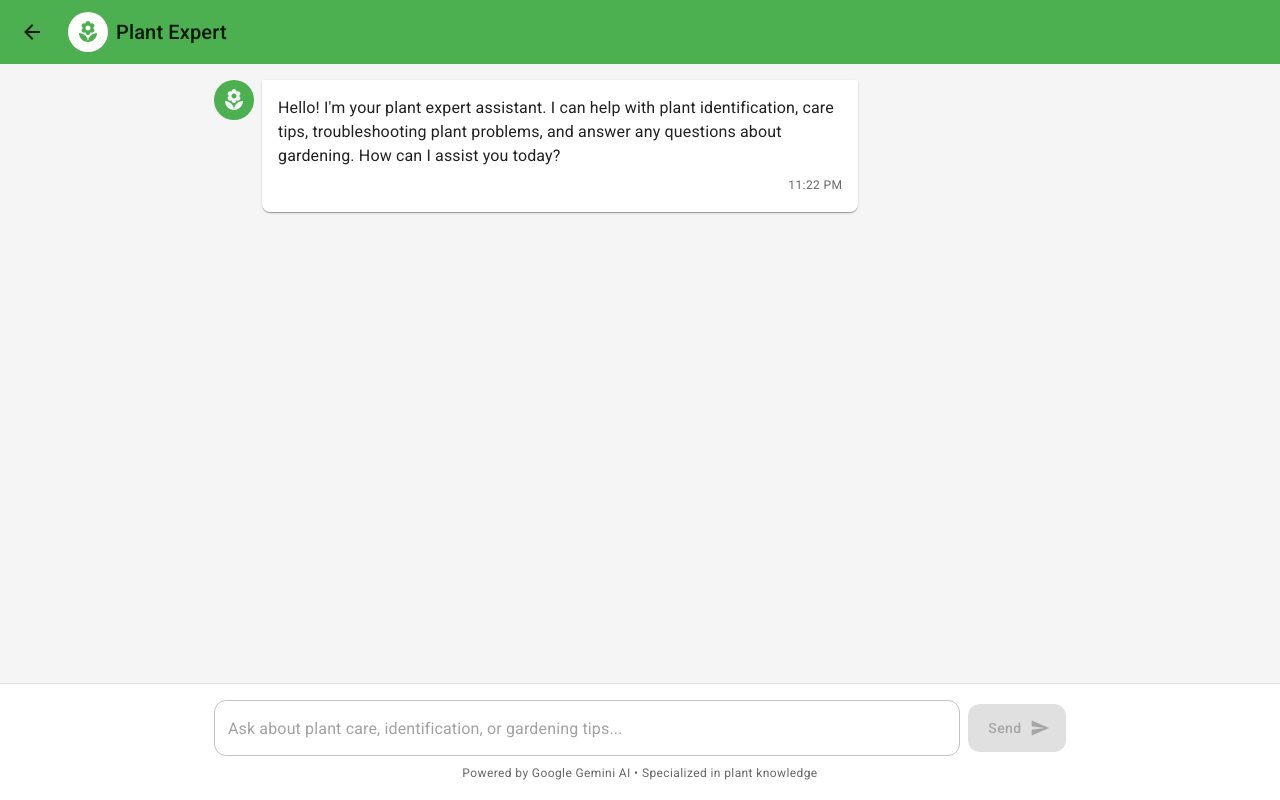
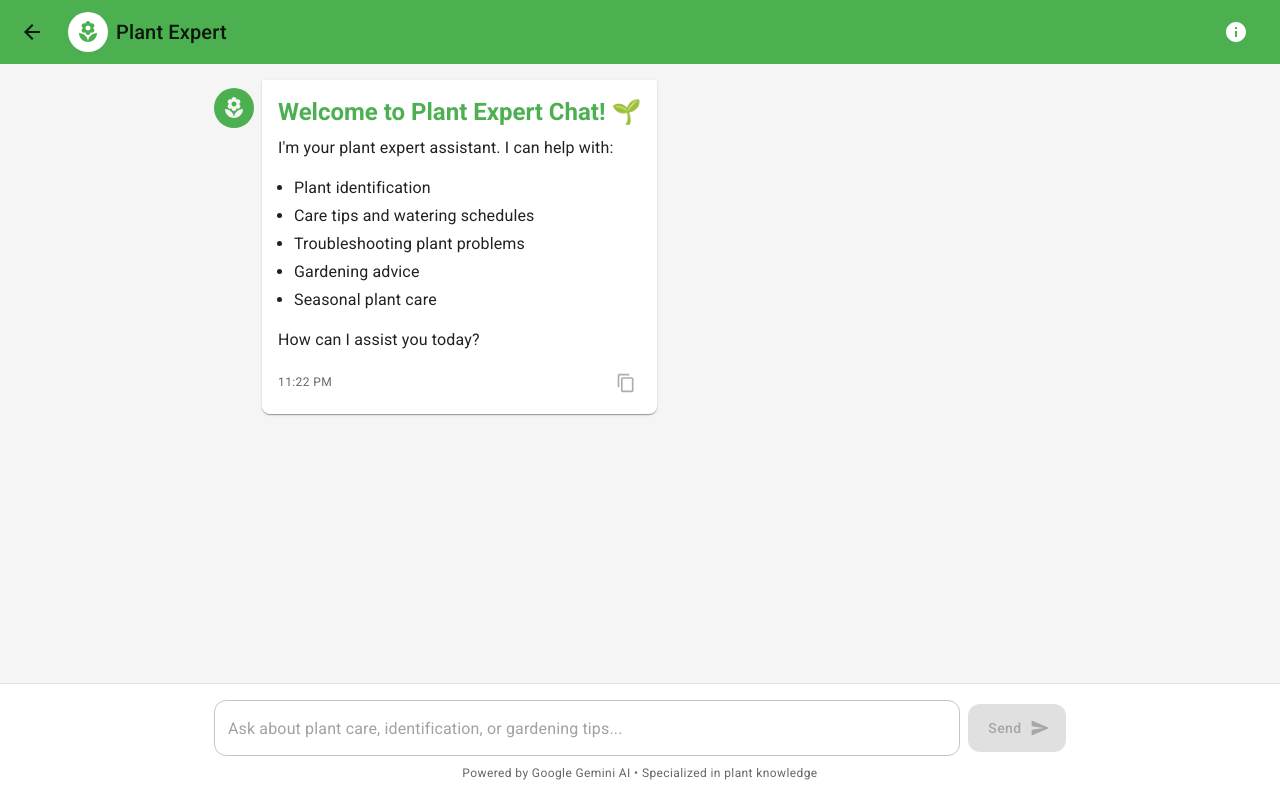
Before and after one commit to sanjitasahu/plantanalyser, a React (Create React App) app: page /expert-chat in a window 1280 px wide. Built offline with nearby package versions, Linux system fonts and the light colour scheme; no server answers; sample sign-in values are in the browser's storage.

Commit message:
Add Markdown support to ExpertChat for structured plant advice

```diff
--- a/package.json
+++ b/package.json
@@ -20,8 +20,10 @@
     "dotenv": "^16.4.7",
     "react": "^19.0.0",
     "react-dom": "^19.0.0",
+    "react-markdown": "^10.0.1",
     "react-router-dom": "^7.2.0",
     "react-scripts": "^5.0.1",
+    "remark-gfm": "^4.0.1",
     "uuid": "^11.1.0"
   },
   "browserslist": {
--- a/src/pages/ExpertChat.tsx
+++ b/src/pages/ExpertChat.tsx
@@ -11,15 +11,20 @@ import {
   AppBar,
   Toolbar,
   Divider,
-  Container
+  Container,
+  Link as MuiLink
 } from '@mui/material';
 import {
   Send as SendIcon,
   ArrowBack as ArrowBackIcon,
-  LocalFlorist as PlantIcon
+  LocalFlorist as PlantIcon,
+  ContentCopy as CopyIcon,
+  Info as InfoIcon
 } from '@mui/icons-material';
 import { useNavigate } from 'react-router-dom';
 import { GoogleGenerativeAI } from '@google/generative-ai';
+import ReactMarkdown from 'react-markdown';
+import remarkGfm from 'remark-gfm';
 
 // Initialize the Gemini API with the API key from environment variables
 const API_KEY = process.env.REACT_APP_GEMINI_API_KEY;
@@ -41,12 +46,13 @@ const ExpertChat: React.FC = () => {
   const messagesEndRef = useRef<HTMLDivElement>(null);
   const navigate = useNavigate();
   const [chatModel, setChatModel] = useState<any>(null);
+  const [showMarkdownInfo, setShowMarkdownInfo] = useState(false);
 
   // Initialize chat with welcome message
   useEffect(() => {
     const initialMessage: Message = {
       id: '1',
-      text: "Hello! I'm your plant expert assistant. I can help with plant identification, care tips, troubleshooting plant problems, and answer any questions about gardening. How can I assist you today?",
+      text: "# Welcome to Plant Expert Chat! 🌱\n\nI'm your plant expert assistant. I can help with:\n\n- Plant identification\n- Care tips and watering schedules\n- Troubleshooting plant problems\n- Gardening advice\n- Seasonal plant care\n\nHow can I assist you today?",
       sender: 'bot',
       timestamp: new Date()
     };
@@ -60,11 +66,11 @@ const ExpertChat: React.FC = () => {
           history: [
             {
               role: "user",
-              parts: [{ text: "I want to talk about plants, gardening, and plant care. I might ask for identification help, care tips, or troubleshooting advice." }],
+              parts: [{ text: "I want to talk about plants, gardening, and plant care. I might ask for identification help, care tips, or troubleshooting advice. Please use Markdown formatting in your responses to make them more structured and readable. Use headings, lists, tables, and other formatting as appropriate." }],
             },
             {
               role: "model",
-              parts: [{ text: "I'd be happy to discuss plants, gardening, and plant care with you! I can provide information on plant identification, care requirements, troubleshooting common issues, and general gardening advice. Feel free to ask any questions you have about your plants or gardening projects." }],
+              parts: [{ text: "# Welcome to Plant Expert Chat! 🌱\n\nI'd be happy to discuss plants, gardening, and plant care with you! I can provide information on plant identification, care requirements, troubleshooting common issues, and general gardening advice.\n\nI'll use Markdown formatting to make my responses clear and structured. Feel free to ask any questions you have about your plants or gardening projects." }],
             },
           ],
           generationConfig: {
@@ -106,7 +112,10 @@ const ExpertChat: React.FC = () => {
     setError(null);
 
     try {
-      const result = await chatModel.sendMessage([{ text: inputText.trim() }]);
+      // Add instructions to use Markdown in the prompt
+      const enhancedPrompt = inputText.trim() + "\n\nPlease format your response using Markdown with headings, lists, and other formatting as appropriate to make the information clear and structured.";
+
+      const result = await chatModel.sendMessage([{ text: enhancedPrompt }]);
       const response = await result.response;
       const responseText = response.text();
 
@@ -149,6 +158,18 @@ const ExpertChat: React.FC = () => {
     }
   };
 
+  // Handle copying message text
+  const handleCopyMessage = (text: string) => {
+    navigator.clipboard.writeText(text)
+      .then(() => {
+        // Could show a snackbar or toast here
+        console.log('Text copied to clipboard');
+      })
+      .catch(err => {
+        console.error('Failed to copy text: ', err);
+      });
+  };
+
   return (
     <Box sx={{ height: '100vh', display: 'flex', flexDirection: 'column' }}>
       {/* App Bar */}
@@ -162,7 +183,7 @@ const ExpertChat: React.FC = () => {
           >
             <ArrowBackIcon />
           </IconButton>
-          <Box sx={{ display: 'flex', alignItems: 'center' }}>
+          <Box sx={{ display: 'flex', alignItems: 'center', flexGrow: 1 }}>
             <Avatar sx={{ bgcolor: 'white', mr: 1 }}>
               <PlantIcon sx={{ color: '#4CAF50' }} />
             </Avatar>
@@ -170,8 +191,46 @@ const ExpertChat: React.FC = () => {
               Plant Expert
             </Typography>
           </Box>
+          <IconButton
+            color="inherit"
+            onClick={() => setShowMarkdownInfo(!showMarkdownInfo)}
+            sx={{ color: 'white' }}
+          >
+            <InfoIcon />
+          </IconButton>
         </Toolbar>
       </AppBar>
+
+      {/* Markdown Info */}
+      {showMarkdownInfo && (
+        <Paper
+          elevation={1}
+          sx={{
+            m: 2,
+            p: 2,
+            bgcolor: '#E8F5E9',
+            borderRadius: 2,
+            border: '1px solid #C8E6C9'
+          }}
+        >
+          <Typography variant="subtitle1" fontWeight="bold" gutterBottom>
+            Markdown Support
+          </Typography>
+          <Typography variant="body2">
+            This chat supports Markdown formatting. The AI can provide structured responses with:
+          </Typography>
+          <Box component="ul" sx={{ pl: 2, mt: 1 }}>
+            <li>Headings and subheadings</li>
+            <li>Bulleted and numbered lists</li>
+            <li>Tables for organized data</li>
+            <li>Bold and italic text for emphasis</li>
+            <li>Code blocks for technical instructions</li>
+          </Box>
+          <Typography variant="body2" sx={{ mt: 1 }}>
+            Try asking for care instructions or plant information to see formatted responses.
+          </Typography>
+        </Paper>
+      )}
 
       {/* Chat Messages */}
       <Box sx={{
@@ -193,7 +252,7 @@ const ExpertChat: React.FC = () => {
               }}
             >
               {message.sender === 'bot' && (
-                <Avatar sx={{ bgcolor: '#4CAF50', mr: 1 }}>
+                <Avatar sx={{ bgcolor: '#4CAF50', mr: 1, alignSelf: 'flex-start', mt: 1 }}>
                   <PlantIcon />
                 </Avatar>
               )}
@@ -201,22 +260,77 @@ const ExpertChat: React.FC = () => {
                 elevation={1}
                 sx={{
                   p: 2,
-                  maxWidth: '70%',
+                  maxWidth: '80%',
                   borderRadius: 2,
                   bgcolor: message.sender === 'user' ? '#E3F2FD' : 'white',
                   borderTopLeftRadius: message.sender === 'bot' ? 0 : 2,
-                  borderTopRightRadius: message.sender === 'user' ? 0 : 2
+                  borderTopRightRadius: message.sender === 'user' ? 0 : 2,
+                  position: 'relative'
                 }}
               >
-                <Typography variant="body1" sx={{ whiteSpace: 'pre-wrap' }}>
-                  {message.text}
-                </Typography>
-                <Typography variant="caption" color="text.secondary" sx={{ display: 'block', mt: 1, textAlign: 'right' }}>
-                  {message.timestamp.toLocaleTimeString([], { hour: '2-digit', minute: '2-digit' })}
-                </Typography>
+                {message.sender === 'bot' ? (
+                  <Box sx={{ '& > *': { maxWidth: '100%' } }}>
+                    <ReactMarkdown
+                      remarkPlugins={[remarkGfm]}
+                      components={{
+                        h1: ({ node, ...props }) => <Typography variant="h5" gutterBottom fontWeight="bold" color="primary" {...props} />,
+                        h2: ({ node, ...props }) => <Typography variant="h6" gutterBottom fontWeight="bold" color="primary" {...props} />,
+                        h3: ({ node, ...props }) => <Typography variant="subtitle1" gutterBottom fontWeight="bold" {...props} />,
+                        h4: ({ node, ...props }) => <Typography variant="subtitle2" gutterBottom fontWeight="bold" {...props} />,
+                        p: ({ node, ...props }) => <Typography variant="body1" paragraph {...props} />,
+                        a: ({ node, ...props }) => <MuiLink color="primary" {...props} />,
+                        ul: ({ node, ...props }) => <Box component="ul" sx={{ pl: 2 }} {...props} />,
+                        ol: ({ node, ...props }) => <Box component="ol" sx={{ pl: 2 }} {...props} />,
+                        li: ({ node, ...props }) => <Box component="li" sx={{ mb: 0.5 }} {...props} />,
+                        table: ({ node, ...props }) => (
+                          <Box sx={{ overflowX: 'auto', my: 2 }}>
+                            <table style={{ borderCollapse: 'collapse', width: '100%' }} {...props} />
+                          </Box>
+                        ),
+                        tr: ({ node, ...props }) => <tr style={{ borderBottom: '1px solid #e0e0e0' }} {...props} />,
+                        th: ({ node, ...props }) => <th style={{ padding: '8px', textAlign: 'left', fontWeight: 'bold', backgroundColor: '#f5f5f5' }} {...props} />,
+                        td: ({ node, ...props }) => <td style={{ padding: '8px', textAlign: 'left' }} {...props} />,
+                        code: (props) => {
+                          const { children } = props;
+                          return props.className
+                            ? <Box component="pre" sx={{ bgcolor: '#f5f5f5', p: 1.5, borderRadius: 1, overflowX: 'auto', fontFamily: 'monospace' }}>{children}</Box>
+                            : <Box component="code" sx={{ bgcolor: '#f5f5f5', p: 0.3, borderRadius: 0.5, fontFamily: 'monospace' }}>{children}</Box>;
+                        },
+                        blockquote: ({ node, ...props }) => (
+                          <Box component="blockquote" sx={{ borderLeft: '4px solid #4CAF50', pl: 2, py: 0.5, my: 1, color: 'text.secondary' }} {...props} />
+                        ),
+                      }}
+                    >
+                      {message.text}
+                    </ReactMarkdown>
+                  </Box>
+                ) : (
+                  <Typography variant="body1" sx={{ whiteSpace: 'pre-wrap' }}>
+                    {message.text}
+                  </Typography>
+                )}
+                <Box sx={{
+                  display: 'flex',
+                  justifyContent: 'space-between',
+                  alignItems: 'center',
+                  mt: 1
+                }}>
+                  <Typography variant="caption" color="text.secondary">
+                    {message.timestamp.toLocaleTimeString([], { hour: '2-digit', minute: '2-digit' })}
+                  </Typography>
+                  {message.sender === 'bot' && (
+                    <IconButton
+                      size="small"
+                      onClick={() => handleCopyMessage(message.text)}
+                      sx={{ opacity: 0.6, '&:hover': { opacity: 1 } }}
+                    >
+                      <CopyIcon fontSize="small" />
+                    </IconButton>
+                  )}
+                </Box>
               </Paper>
               {message.sender === 'user' && (
-                <Avatar sx={{ bgcolor: '#2196F3', ml: 1 }} />
+                <Avatar sx={{ bgcolor: '#2196F3', ml: 1, alignSelf: 'flex-start', mt: 1 }} />
               )}
             </Box>
           ))}
```
Also changed, not shown: 1 other file (tests, documents, lock files or other folders).
